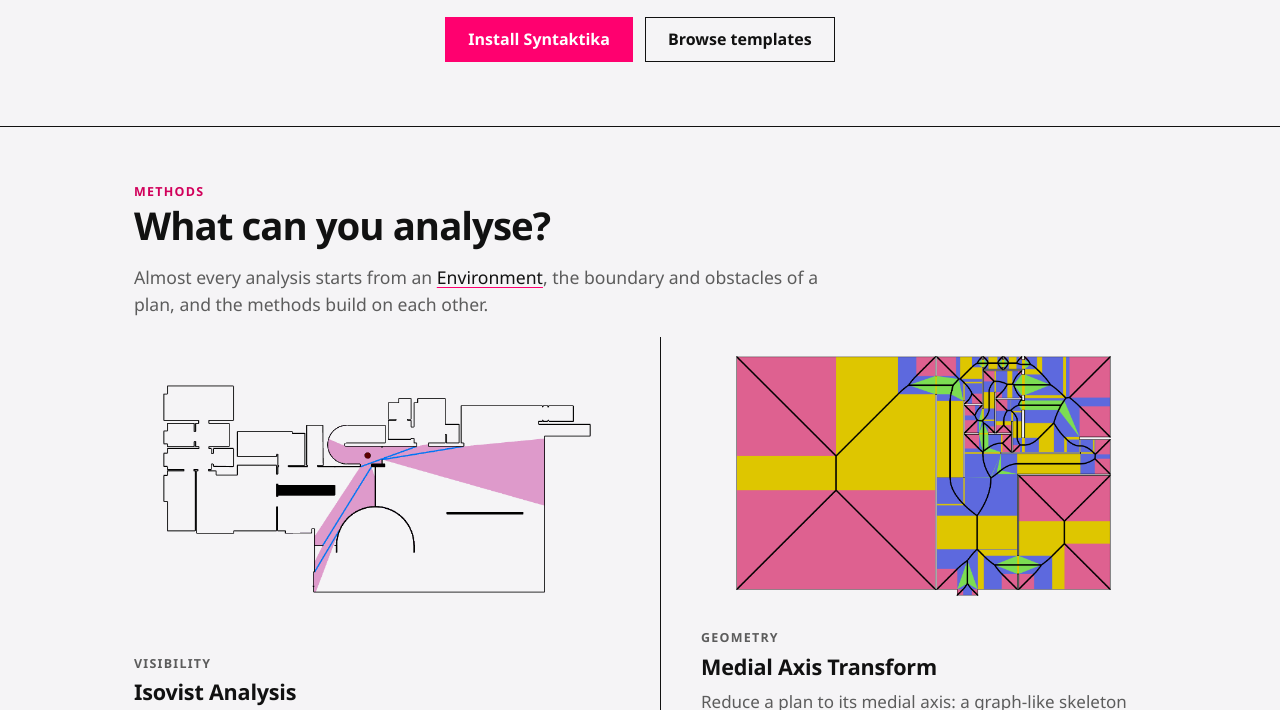
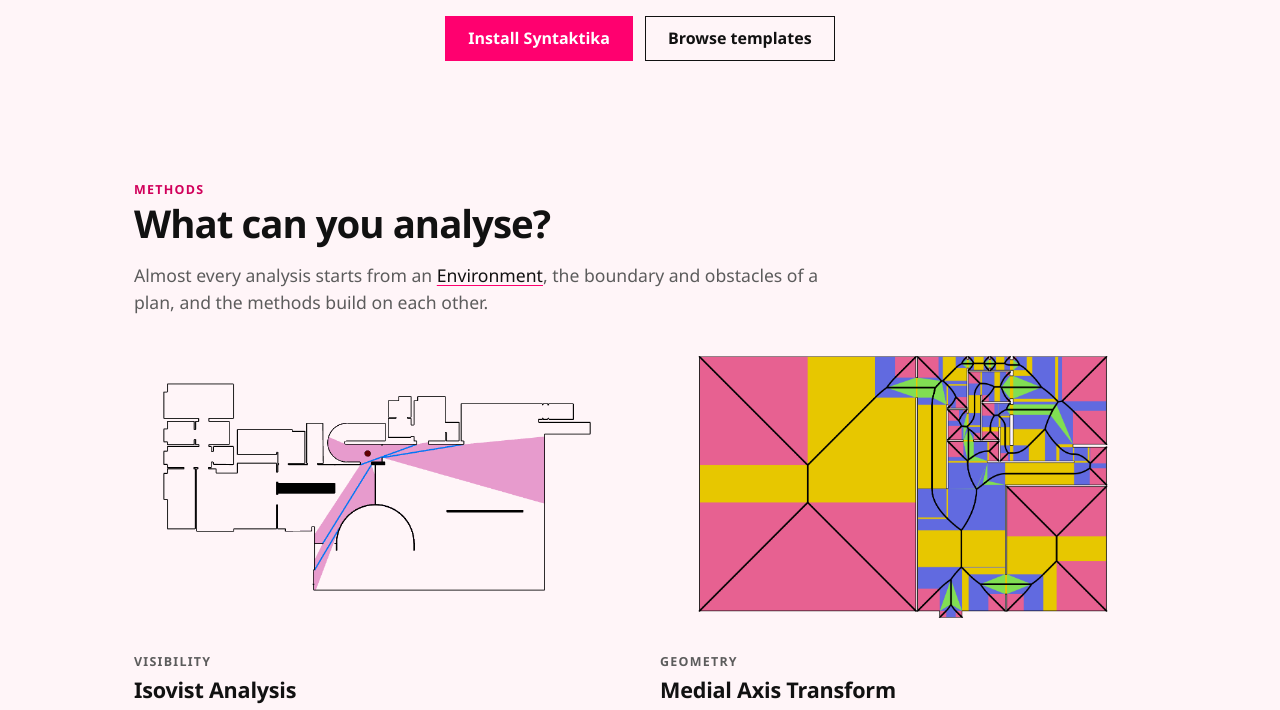
Before and after one commit to gvegasol/syntaktika-site, a plain HTML site: page index.html in a window 1280 px wide. Shown: the part 1096-1806 px from the top of the page. Drawn offline with Linux system fonts and the light colour scheme.

Commit message:
Publish website from Syntactics 40943a3

```diff
--- a/assets/style.css
+++ b/assets/style.css
@@ -1,18 +1,18 @@
 /* Syntaktika documentation. One stylesheet, no build step. Ink on white with the rose accent from the logo. */
 
 :root {
-  --bg: #f5f4f6;        /* page grey */
+  --bg: #fff5f8;        /* page: light rose */
   --ink: #111111;
   --text: #2b2b2b;
   --muted: #5c5c5c;
   --faint: #8c8c8c;
-  --tint: #e9e7ec;      /* a step darker than the page, for code, hovers and inputs */
+  --tint: #fbe6ee;      /* a step darker than the page, for code, hovers and inputs */
   --line: #e8e6ea;
 
   --rose: #ff006f;       /* rgb(255, 0, 111), matches the hero animation */
   --blue: #6874b2;       /* logo blue */
   --rose-ink: #d1005b;   /* same hue, dark enough for text on white (5.4:1) */
-  --rose-soft: #ffebf3;
+  --rose-soft: #ffdbe9;  /* active menu items; darker than --tint so they stand out */
   --night: #14121a;      /* logo near-black */
 
   --sans: Aptos, "Segoe UI", "Helvetica Neue", Arial, sans-serif;
@@ -35,7 +35,7 @@ body {
 }
 
 img { max-width: 100%; height: auto; display: block; }
-/* White image backgrounds take the page grey; the hero animation keeps its own colours. */
+/* White image backgrounds take the page colour; the hero animation keeps its own colours. */
 main img { mix-blend-mode: multiply; }
 main .hero-mark img { mix-blend-mode: normal; }
 
@@ -55,7 +55,7 @@ code { font-family: var(--mono); font-size: .88em; background: var(--tint); padd
 @media (min-width: 720px) { .wrap { padding: 0 24px; } }
 
 /* ---------- header and footer ---------- */
-.site-header { position: relative; z-index: 20; background: var(--bg); border-bottom: 1px solid var(--ink); }
+.site-header { position: relative; z-index: 20; background: var(--bg); }
 .site-header .wrap { display: flex; align-items: center; flex-wrap: wrap; gap: 4px 24px; padding-top: 12px; padding-bottom: 10px; }
 .brand { display: flex; align-items: center; gap: 10px; font-weight: 600; font-size: 1.2rem; text-decoration: none; }
 .brand img { width: 22px; height: 22px; align-self: center; }
@@ -248,7 +248,7 @@ main.home { padding-bottom: 0; overflow-x: clip; }
 .cta-row { display: flex; flex-wrap: wrap; gap: 12px; margin: 20px 0 0; }
 
 
-.section { padding: 40px 0; border-top: 1px solid var(--ink); }
+.section { padding: 40px 0; }
 @media (min-width: 900px) { .section { padding: 56px 0; } }
 .section-tint { background: var(--bg); }
 .section .eyebrow { margin-top: 0; }
@@ -257,9 +257,6 @@ main.home { padding-bottom: 0; overflow-x: clip; }
 
 .cards { display: grid; gap: 40px; margin-top: 20px; }
 @media (min-width: 760px) { .cards { grid-template-columns: 1fr 1fr; } }
-/* A rule between the options: above the second one on phones, beside it on wider screens. */
-.card + .card { border-top: 1px solid var(--ink); padding-top: 40px; }
-@media (min-width: 760px) { .card + .card { border-top: 0; padding-top: 0; border-left: 1px solid var(--ink); padding-left: 40px; } }
 .card { display: flex; flex-direction: column; }
 .card-media { overflow: hidden; margin-bottom: 14px; aspect-ratio: 16 / 10; display: flex; align-items: center; justify-content: center; }
 .card-media img { width: 100%; height: 100%; object-fit: contain; mix-blend-mode: multiply; }
```
